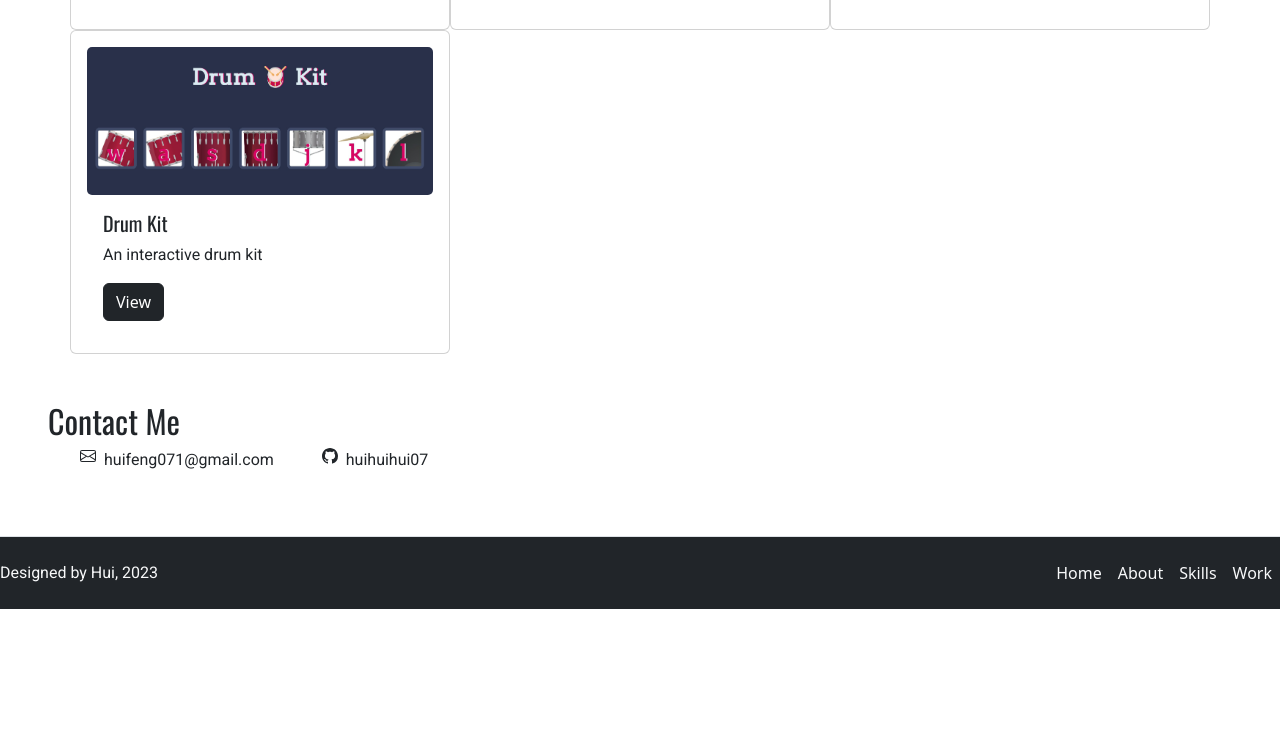
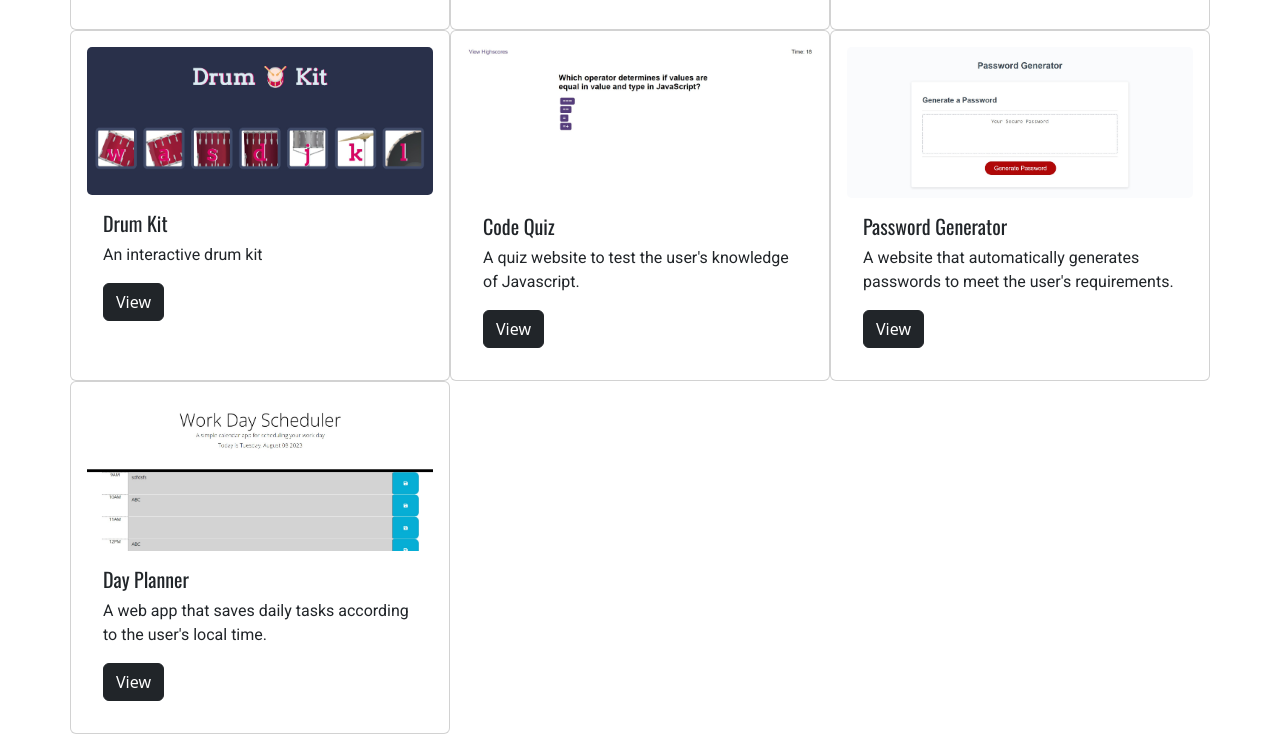
Before and after one commit to huihuihui07/W3-portfolio-Bootstrap, a plain HTML site: page index.html in a window 1280 px wide. Shown: the part 1938-2676 px from the top of the page. Before the commit the page ends 2571 px from the top, so only its background shows below. Drawn offline with nearby package versions, Linux system fonts and the light colour scheme; a web font is replaced by a local one.

Commit message:
updated cards

```diff
--- a/index.html
+++ b/index.html
@@ -137,7 +137,7 @@
                     get travel information from user city search.
                   </p>
                   <a
-                    href="https://huihuihui07.github.io/Wiko-Digital/"
+                    href="https://huihuihui07.github.io/city-information-search/"
                     class="btn btn-dark"
                     >View</a
                   >
@@ -145,7 +145,7 @@
               </div>
             </div>
           </div>
-          <!-- card1 -->
+          <!-- card wiko digital -->
           <div class="card p-3 col-lg-4 col-md-6 col-sm-12">
             <div class="projects rounded-1">
               <div
@@ -171,7 +171,7 @@
               </div>
             </div>
           </div>
-          <!-- card2 -->
+          <!-- card Quote Generator -->
           <div class="card p-3 col-lg-4 col-md-6 col-sm-12">
             <div class="projects rounded-1">
               <div
@@ -198,7 +198,7 @@
               </div>
             </div>
           </div>
-          <!-- card3 -->
+          <!-- card Drum Kit -->
           <div class="card p-3 col-lg-4 col-md-6 col-sm-12">
             <div class="projects rounded-1">
               <div
@@ -215,6 +215,86 @@
                   <p class="card-text">An interactive drum kit</p>
                   <a
                     href="https://huihuihui07.github.io/Drum-Kit/"
+                    class="btn btn-dark"
+                    >View</a
+                  >
+                </div>
+              </div>
+            </div>
+          </div>
+          <!-- card-quote quiz -->
+          <div class="card p-3 col-lg-4 col-md-6 col-sm-12">
+            <div class="projects rounded-1">
+              <div
+                class="bg-image hover-overlay ripple"
+                data-mdb-ripple-color="light"
+              >
+                <img
+                  class="card-img"
+                  src="./images/02-portfolio-code quiz.jpg"
+                  alt="Card image cap"
+                />
+                <div class="card-body">
+                  <h5 class="card-title">Code Quiz</h5>
+                  <p class="card-text">
+                    A quiz website to test the user's knowledge of Javascript.
+                  </p>
+                  <a
+                    href="https://huihuihui07.github.io/Code-Quiz/"
+                    class="btn btn-dark"
+                    >View</a
+                  >
+                </div>
+              </div>
+            </div>
+          </div>
+          <!-- card-password generator -->
+          <div class="card p-3 col-lg-4 col-md-6 col-sm-12">
+            <div class="projects rounded-1">
+              <div
+                class="bg-image hover-overlay ripple"
+                data-mdb-ripple-color="light"
+              >
+                <img
+                  class="card-img"
+                  src="./images/02-portfolio-password generator.jpg"
+                  alt="Card image cap"
+                />
+                <div class="card-body">
+                  <h5 class="card-title">Password Generator</h5>
+                  <p class="card-text">
+                    A website that automatically generates passwords to meet the
+                    user's requirements.
+                  </p>
+                  <a
+                    href="https://huihuihui07.github.io/Password-Generator/"
+                    class="btn btn-dark"
+                    >View</a
+                  >
+                </div>
+              </div>
+            </div>
+          </div>
+          <!-- card-day planner -->
+          <div class="card p-3 col-lg-4 col-md-6 col-sm-12">
+            <div class="projects rounded-1">
+              <div
+                class="bg-image hover-overlay ripple"
+                data-mdb-ripple-color="light"
+              >
+                <img
+                  class="card-img"
+                  src="./images/02-portfolio-workday planner.jpg"
+                  alt="Card image cap"
+                />
+                <div class="card-body">
+                  <h5 class="card-title">Day Planner</h5>
+                  <p class="card-text">
+                    A web app that saves daily tasks according to the user's
+                    local time.
+                  </p>
+                  <a
+                    href="https://huihuihui07.github.io/planner-app-lesson/"
                     class="btn btn-dark"
                     >View</a
                   >
```
Also changed, not shown: images/02-portfolio-code quiz.jpg (added), images/02-portfolio-dice game.jpg (added), images/02-portfolio-password generator.jpg (added), images/02-portfolio-workday planner.jpg (added).
